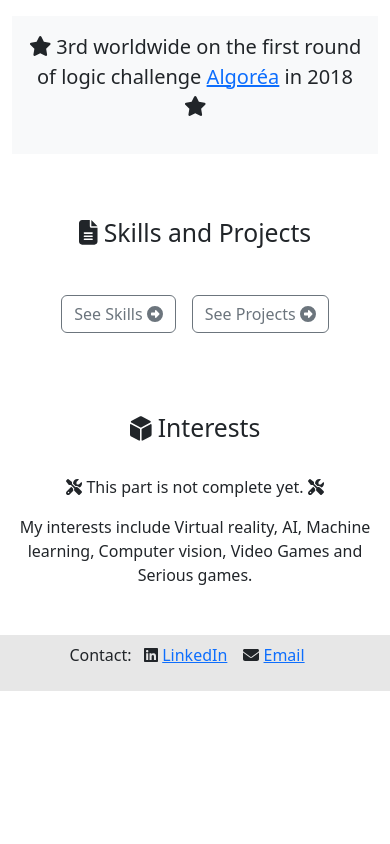
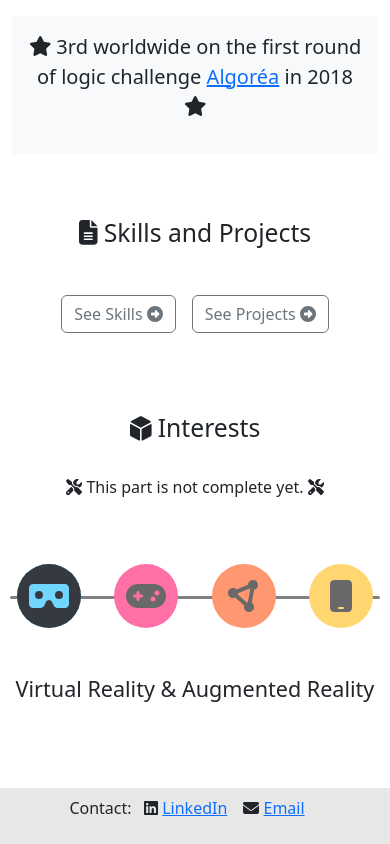
Before and after one commit to AdrianoVM/AdrianoVM.github.io, a React (Create React App) app in the folder personal-website/: page / in a window 390 px wide. Shown: the part 2369-3213 px from the top of the page. Before the commit the page ends 3060 px from the top, so only its background shows below. Built offline with nearby package versions, Linux system fonts and the light colour scheme.

Commit message:
adding interests

```diff
--- a/personal-website/src/App.css
+++ b/personal-website/src/App.css
@@ -20,7 +20,7 @@
 
 .nav-item a {
   display: block;
-  padding: 0.2rem 0rem;
+  padding: 0.4rem 0rem;
   color: silver;
   text-decoration: none;
 }
@@ -109,3 +109,89 @@ img{
   color: rgb(240, 191, 66);
   margin: 0 2px;
 }
+
+.underline {
+  z-index: 2;
+  position: absolute;
+  left:0;
+  right:0;
+  margin-left:auto;
+  margin-right:auto;
+  height: 4rem;
+  width: 4rem;
+  background: #343a40;
+  border-radius: 50%;
+  align-items: center;
+}
+
+.underline > svg {
+  position: absolute;
+  left:0;
+  right:0;
+  bottom: 0;
+  top: 0;
+  margin:auto;
+  height: 2rem;
+  color: white;
+}
+
+
+
+.interests {
+  position: relative;
+  display: flex;
+  margin-top: 3rem;
+  margin-bottom: 2rem;
+  text-align: center;
+}
+.interests:before {
+  height: 3px;
+  background-color: grey;
+  content:"";
+  margin: 0 auto;
+  position: absolute;
+  top: 50%; left: 2.5%; right: 2.5%; bottom: 0;
+  width: 95%;
+  border-radius: 0.375rem;
+  z-index: -1;
+}
+
+
+.tab-holder {
+  cursor: pointer;
+  align-items: center;
+  justify-content: space-between;
+  display: flex;
+  min-height: 0;
+  padding: 5px;
+}
+.tab-holder:before{
+  content: "";
+  display: block;
+  padding-top: 100%;  /* initial ratio of 1:1*/
+}
+
+.tabs {
+  border-radius: 50%;
+
+  height: 4rem;
+  width: 4rem;
+  margin-left: auto;
+  margin-right: auto;
+  display: flex;
+  justify-content: space-between;
+  align-items: center;
+
+  min-width: 0;
+  position: relative;
+  user-select: none;
+}
+
+.tabs > svg {
+  color: dimgray;
+  left:0;
+  right:0;
+  margin-left:auto;
+  margin-right:auto;
+  height: 2rem;
+}
--- a/personal-website/src/components/card/animation.js
+++ /dev/null
@@ -1,2 +0,0 @@
-export const openSpring = { type: "spring", stiffness: 200, damping: 30 };
-export const closeSpring = { type: "spring", stiffness: 300, damping: 35 };
--- a/personal-website/src/components/card/projectCard.js
+++ b/personal-website/src/components/card/projectCard.js
@@ -1,5 +1,3 @@
-import {motion} from 'framer-motion';
-import classnames from 'classnames';
 
 const ProjectCard = props => {
     const {title, id, subtitle, media, extra} = props;
--- a/personal-website/src/components/card/skillsCard.js
+++ b/personal-website/src/components/card/skillsCard.js
@@ -1,6 +1,4 @@
 import {motion, AnimatePresence} from 'framer-motion';
-import classnames from 'classnames';
-import { ProgressBar } from 'react-bootstrap';
 import { useState, useEffect } from 'react';
 import SkillCardClick from './skillsCardClick';
 
--- a/personal-website/src/components/card/skillsCardClick.js
+++ b/personal-website/src/components/card/skillsCardClick.js
@@ -1,9 +1,6 @@
 import {motion, AnimatePresence} from 'framer-motion';
 import classnames from 'classnames';
-import { ProgressBar } from 'react-bootstrap';
 import { useState, useEffect } from 'react';
-import { faStar } from '@fortawesome/free-regular-svg-icons';
-import { FontAwesomeIcon } from '@fortawesome/react-fontawesome';
 
 const SkillCardClick = props => {
     const {title, img, icon, style, starObjects, skillOpen, setSkillOpen, listId} = props;
@@ -38,7 +35,7 @@ const SkillCardClick = props => {
     }
     return(
 
-    <motion.div layout onClick={setOpen} className={classnames({"col-5 col-sm-5 col-md-4 col-lg-3" : !isOpen}, {"col-6 col-md-5 col-lg-4" : isOpen},"h-100 my-4")}
+    <motion.div layout onClick={setOpen} className={classnames({"col-5 col-sm-5 col-md-3 col-lg-3" : !isOpen}, {"col-6 col-md-5 col-lg-4" : isOpen},"h-100 my-4")}
     transition={{ duration: 0.3, ease: "easeInOut" }}>
         <motion.div className="text-center h-100" whileHover={{ scale: [null, 1.04] }} transition={{ duration: 0.2 }}
         style={{boxShadow: '5px 5px 8px rgba(0,0,0,0.5)',
--- a/personal-website/src/components/card/timeline.js
+++ b/personal-website/src/components/card/timeline.js
@@ -1,5 +1,4 @@
-import {motion} from 'framer-motion';
-import { ProgressBar } from 'react-bootstrap';
+
 import Card from '.';
 
 const Timeline = ({text, linkTo}) => {
--- /dev/null
+++ b/personal-website/src/components/interests/index.js
@@ -0,0 +1,49 @@
+import {motion, AnimatePresence} from 'framer-motion';
+import { initialTabs as tabs } from "./tabs";
+import { useState, useEffect } from 'react';
+import {Row, Col} from 'react-bootstrap';
+import { FontAwesomeIcon } from '@fortawesome/react-fontawesome';
+
+const Interests = props => {
+    const [selectedTab, setSelectedTab] = useState(tabs[0]);
+    const MIcon = motion(FontAwesomeIcon);
+    return(
+
+        <div className="window">
+          <Row className="interests justify-content-around">
+            {tabs.map((item) => (
+              <Col xs={3} lg={1}
+                key={item.label}
+                className={item === selectedTab ? "tab-holder selected" : "tab-holder"}
+                onClick={() => setSelectedTab(item)}>
+                    <motion.div className="tabs" style={{background: item.color}}>
+                    <MIcon icon={item.icon}/>
+                <AnimatePresence exitBeforeEnter>
+                {item === selectedTab ? (
+                    <motion.div className="underline" layoutId="underline" key={selectedTab ? selectedTab.icon : "empty"}
+                    >
+                    <MIcon icon={item.icon} style={{color: item.color}}/>
+                    </motion.div>
+                ) : null}
+                </AnimatePresence>
+              </motion.div></Col>
+            ))}
+          </Row>
+        <div style={{height : "4rem"}}>
+          <AnimatePresence exitBeforeEnter>
+            <motion.div
+              key={selectedTab ? selectedTab.label : "empty"}
+              initial={{ y: 10, opacity: 0 }}
+              animate={{ y: 0, opacity: 1 }}
+              exit={{ y: -10, opacity: 0 }}
+              transition={{ duration: 0.2 }}
+            >
+              <h4>{selectedTab ? selectedTab.label : "many things"}</h4>
+            </motion.div>
+          </AnimatePresence>
+        </div>
+      </div>
+    )
+};
+
+export default Interests;
--- /dev/null
+++ b/personal-website/src/components/interests/tabs.js
@@ -0,0 +1,19 @@
+import { faVrCardboard, faGamepad, faMobile, faCircleNodes } from '@fortawesome/free-solid-svg-icons';
+
+
+  export const allIngredients = [
+    { icon: faVrCardboard, label: "Virtual Reality & Augmented Reality", color: "#70d6ff" },
+    { icon: faGamepad, label: "Video Games & Serious Games", color: "#ff70a6" },
+    { icon: faCircleNodes, label: "Machine Learning & Computer Vision", color: "#ff9770" },
+    { icon: faMobile, label: "Technologies & Science", color: "#ffd670" },
+    { icon: "🥂", label: "Champers?", color: "#lightblue" }
+  ];
+
+  const [vr, vg, ml, tc] = allIngredients;
+  export const initialTabs = [vr, vg, ml, tc];
+
+  export function getNextIngredient(
+    ingredients) {
+    const existing = new Set(ingredients);
+    return allIngredients.find((ingredient) => !existing.has(ingredient));
+  }
--- a/personal-website/src/components/nav/footBar.jsx
+++ b/personal-website/src/components/nav/footBar.jsx
@@ -1,6 +1,3 @@
-import { Button } from 'react-bootstrap';
-import { NavLink } from "react-router-dom";
-import {motion} from 'framer-motion';
 import { faEnvelope } from '@fortawesome/free-solid-svg-icons';
 import { faLinkedin } from '@fortawesome/free-brands-svg-icons';
 import { FontAwesomeIcon } from '@fortawesome/react-fontawesome'
--- a/personal-website/src/components/nav/index.jsx
+++ b/personal-website/src/components/nav/index.jsx
@@ -1,6 +1,4 @@
 import 'bootstrap/dist/css/bootstrap.min.css'
-import { useState } from 'react';
-import {motion} from 'framer-motion';
 import { NavLink } from "react-router-dom";
 import { Nav, Navbar, Container } from 'react-bootstrap'
 
--- a/personal-website/src/pages/index.js
+++ b/personal-website/src/pages/index.js
@@ -3,10 +3,11 @@ import { adri } from '../images';
 import React from 'react';
 import Timeline from '../components/card/timeline';
 import { Link } from 'react-router-dom';
-import { faArrowAltCircleRight, faArrowLeftLong, faDiceD6, faFileAlt, faMedal, faStar, faTools, faUserGraduate  } from '@fortawesome/free-solid-svg-icons';
+import { faArrowAltCircleRight, faArrowLeftLong, faDiceD6, faFileAlt, faMedal, faStar, faTools, faUserGraduate} from '@fortawesome/free-solid-svg-icons';
 import { FontAwesomeIcon } from '@fortawesome/react-fontawesome'
 import NavButton from '../components/nav/button';
 import { HashLink } from 'react-router-hash-link';
+import Interests from '../components/interests';
 
 
 const Home = () => {
@@ -70,8 +71,8 @@ const Home = () => {
 
           <h2 className="link-target" id="interests"><FontAwesomeIcon icon={faDiceD6}/> Interests</h2>
           <p className="my-3 m-md-3"><FontAwesomeIcon icon={faTools}/> This part is not complete yet. <FontAwesomeIcon icon={faTools}/></p>
-          My interests include Virtual reality, AI, Machine learning, Computer vision, Video Games and Serious games.
 
+          <Interests></Interests>
 
         </main>
       </div>
```
Also changed, not shown: personal-website/src/pages/skills.js (+8 -5 lines).
